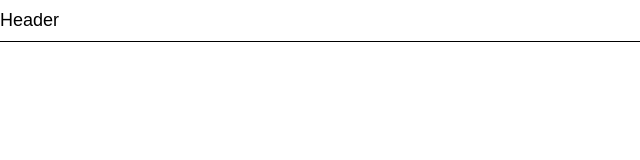
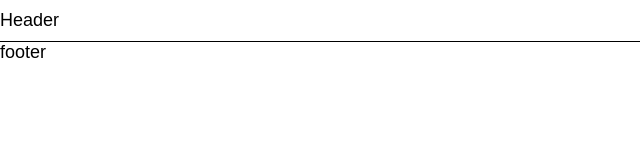
Before and after one commit to ooloo-io/github-flow-derrickhua, a website: page src/index.html in a window 1280 px wide. Shown: the full height of the page, 0-640 px from the left. Drawn offline with nearby package versions, Linux system fonts and the light colour scheme.

Commit message:
Added footer markup

```diff
--- a/src/index.html
+++ b/src/index.html
@@ -14,5 +14,8 @@
 
 <body>
   <header class="h">Header</header>
+  <footer class="footer">
+    footer
+  </footer>
 </body>
 </html>
```
